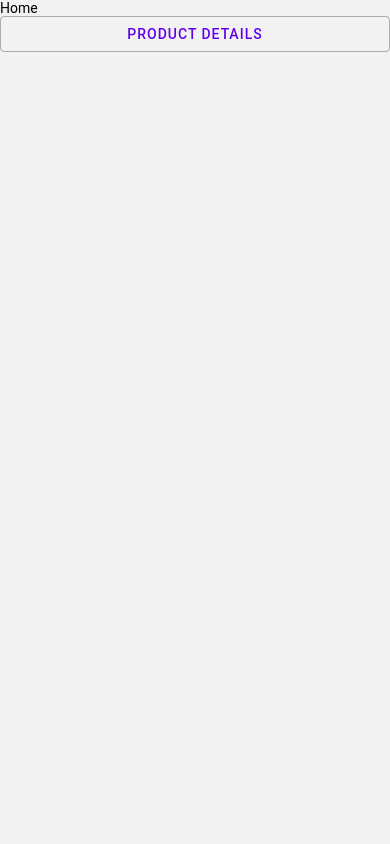
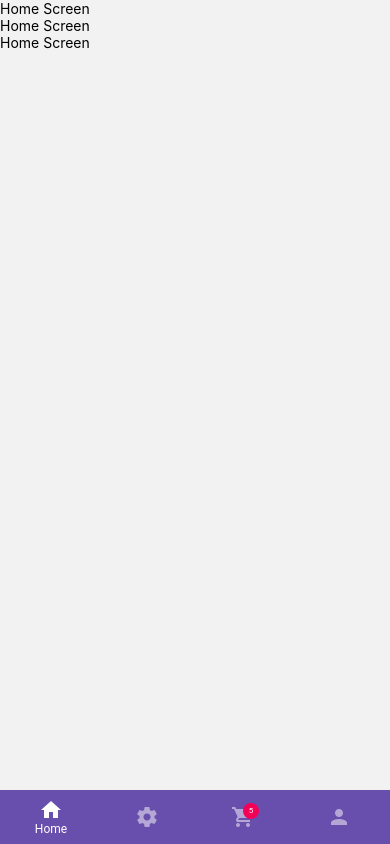
Before and after one commit to JavaScriptForEverything/react-native, a React Native app in the folder client/: screen /Home in a window 390 px wide. Built offline with nearby package versions, Linux system fonts and the light colour scheme.

Commit message:
adding bottom navigation

```diff
--- a/client/App.js
+++ b/client/App.js
@@ -1,14 +1,20 @@
+import { Provider as ReduxProvider } from 'react-redux'
 import { Provider as PaperProvider } from 'react-native-paper'
 import { NavigationContainer } from '@react-navigation/native'
-import Main from './src/navigate'
+
+import Main from './src/navigate/bottomNavigation'
+import store from './src/store'
+
 
 const App = () => {
 	return (
-		<PaperProvider>
-			<NavigationContainer>
-				<Main />
-			</NavigationContainer>
-		</PaperProvider>
+		<ReduxProvider store={store}>
+			<PaperProvider>
+				<NavigationContainer>
+					<Main />
+				</NavigationContainer>
+			</PaperProvider>
+		</ReduxProvider>
 	)
 }
 export default App
--- a/client/package.json
+++ b/client/package.json
@@ -11,8 +11,11 @@
   },
   "dependencies": {
     "@react-native-masked-view/masked-view": "0.2.6",
+    "@react-navigation/material-bottom-tabs": "^6.2.1",
     "@react-navigation/native": "^6.0.10",
     "@react-navigation/stack": "^6.2.1",
+    "@reduxjs/toolkit": "^1.8.1",
+    "axios": "^0.26.1",
     "expo": "~44.0.0",
     "expo-status-bar": "~1.2.0",
     "react": "17.0.1",
@@ -22,7 +25,8 @@
     "react-native-paper": "^4.12.0",
     "react-native-safe-area-context": "3.3.2",
     "react-native-screens": "~3.10.1",
-    "react-native-web": "0.17.1"
+    "react-native-web": "0.17.1",
+    "react-redux": "^7.2.8"
   },
   "devDependencies": {
     "@babel/core": "^7.12.9"
--- /dev/null
+++ b/client/src/navigate/bottomNavigation.js
@@ -0,0 +1,38 @@
+import { createMaterialBottomTabNavigator } from '@react-navigation/material-bottom-tabs'
+import { MaterialCommunityIcons } from '@expo/vector-icons'
+
+import HomeScreen from '../screens/home'
+import SettingScreen from '../screens/settings'
+import ShoppingScreen from "../screens/shopping"
+import UserScreen from '../screens/user'
+
+const tabItems = [
+  { name: 'Home', Component: HomeScreen, icon: 'home' },
+  { name: 'Settings', Component: SettingScreen, icon: 'cog' },
+  { name: 'Shopping', Component: ShoppingScreen, icon: 'cart' },
+  { name: 'User', Component: UserScreen, icon: 'account' },
+]
+
+const Tab = createMaterialBottomTabNavigator()
+
+const BottomTabs = () => {
+
+  return (
+    <Tab.Navigator
+      initialRouteName='SettingScreen'
+      barStyle={{ backgroundColor: '#694fad' }}
+    >
+      {tabItems.map(({ name, Component, icon}) => (
+        <Tab.Screen key={name}
+          name={name}
+          component={Component}
+          options={{
+            tabBarIcon: (props) => <MaterialCommunityIcons {...props} name={icon} size={24} />,
+            tabBarBadge: name === 'Shopping' ? 5 : undefined
+          }}
+        />
+      ))}
+    </Tab.Navigator>
+  )
+}
+export default BottomTabs
--- a/client/src/screens/home/details.js
+++ /dev/null
@@ -1,15 +0,0 @@
-import { StyleSheet, View } from 'react-native'
-import { Text } from 'react-native-paper'
-
-const Details = () => {
-	return (
-		<View>
-			<Text>Product Details</Text>
-		</View>
-	)
-}
-export default Details
-
-const styles = StyleSheet.create({
-
-})
--- a/client/src/screens/home/index.js
+++ b/client/src/screens/home/index.js
@@ -1,28 +1,19 @@
-import { useNavigation } from '@react-navigation/native'
-import { StyleSheet, View } from 'react-native'
-import { Text, Button } from 'react-native-paper'
+import { StyleSheet, View, Text } from 'react-native'
+import { useSelector } from 'react-redux'
 
-// import Layout from '../../layout'
-
-const Home = () => {
-	const navigation = useNavigation()
-
-	const pressHandler = () => {
-		navigation.navigate('Details')
-	}
-
+const HomeScreen = ( props) => {
+	const { products } = useSelector( state => state.product )
+	console.log(products)
 
 	return (
 		<View>
-			<Text>Home</Text>
-			<Button
-				mode='outlined'
-				onPress={pressHandler}
-			>Product Details </Button>
+			<Text>Home Screen</Text>
+			<Text>Home Screen</Text>
+			<Text>Home Screen</Text>
 		</View>
 	)
 }
-export default Home
+export default HomeScreen
 
 const styles = StyleSheet.create({
 
--- /dev/null
+++ b/client/src/screens/settings/index.js
@@ -0,0 +1,16 @@
+import { StyleSheet, View, Text } from 'react-native'
+
+const SettingScreen = ( props) => {
+	return (
+		<View>
+			<Text>SettingScreen Screen</Text>
+			<Text>SettingScreen Screen</Text>
+			<Text>SettingScreen Screen</Text>
+		</View>
+	)
+}
+export default SettingScreen
+
+const styles = StyleSheet.create({
+
+})
--- /dev/null
+++ b/client/src/screens/shopping/index.js
@@ -0,0 +1,16 @@
+import { StyleSheet, View, Text } from 'react-native'
+
+const ShoppingScreen = ( props) => {
+	return (
+		<View>
+			<Text>SettingScreen Screen</Text>
+			<Text>ShoppingScreen Screen</Text>
+			<Text>ShoppingScreen Screen</Text>
+		</View>
+	)
+}
+export default ShoppingScreen
+
+const styles = StyleSheet.create({
+
+})
--- /dev/null
+++ b/client/src/screens/user/index.js
@@ -0,0 +1,16 @@
+import { StyleSheet, View, Text } from 'react-native'
+
+const UserScreen = ( props) => {
+	return (
+		<View>
+			<Text>UserScreen Screen</Text>
+			<Text>UserScreen Screen</Text>
+			<Text>UserScreen Screen</Text>
+		</View>
+	)
+}
+export default UserScreen
+
+const styles = StyleSheet.create({
+
+})
```
Also changed, not shown: 1 other file (tests, documents, lock files or other folders).
